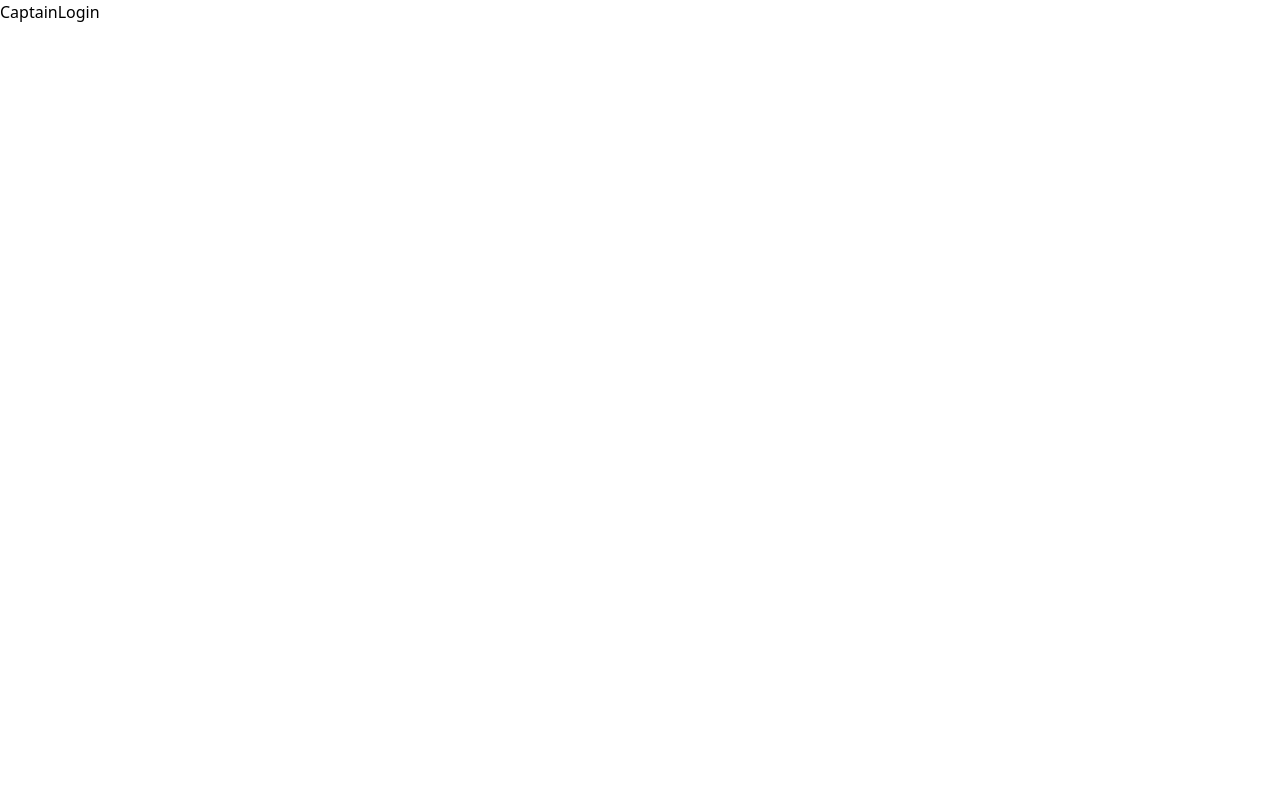
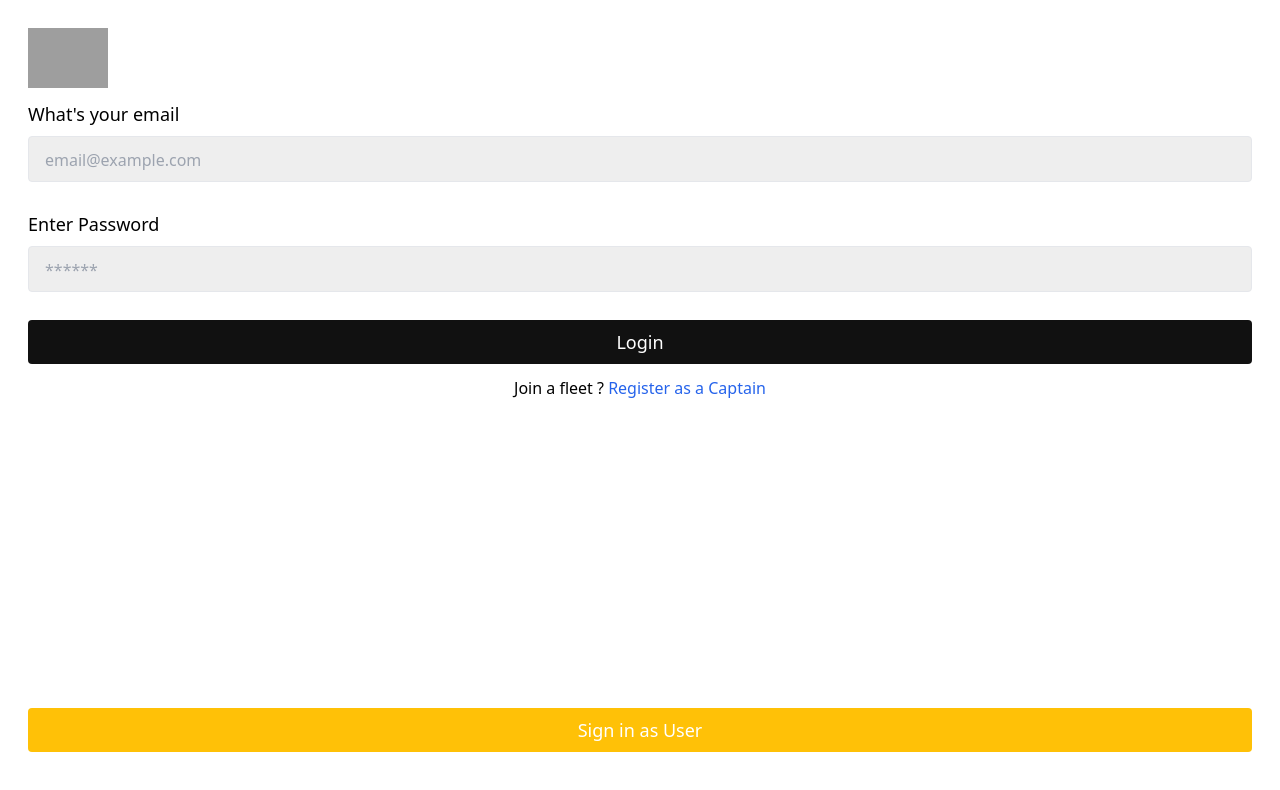
Before and after one commit to SDE-Tarun/uber-clone, a React (Vite) app in the folder frontend/: page /captain-login in a window 1280 px wide. Shown: the top 790 px of the page. Built offline with nearby package versions, Linux system fonts and the light colour scheme; grey boxes are pictures that could not be loaded.

Commit message:
UserLogin and CaptainLogin Page created with two way data binding

```diff
--- a/frontend/src/pages/CaptainLogin.jsx
+++ b/frontend/src/pages/CaptainLogin.jsx
@@ -1,9 +1,73 @@
-import React from 'react'
+import React, { useState } from "react";
+import { Link } from "react-router-dom";
 
 const CaptainLogin = () => {
+  const [email, setemail] = useState('')
+
+  const [password, setpassword] = useState('')
+
+  const [captainData, setCaptainData] = useState({})
+
+  const submitHandler = (e) => {
+    e.preventDefault();
+    // console.log(email, password);
+    setCaptainData({
+      email:email,
+      password:password
+    })
+    // console.log(captainData);
+    setemail('');
+    setpassword('')
+  }
+
   return (
-    <div>CaptainLogin</div>
-  )
-}
+    <div className="p-7 h-screen flex flex-col justify-between">
+      <div>
+      <img className='w-20 mb-3' src="https://www.freeiconspng.com/thumbs/driver-icon/driver-icon-15.png" alt="uber-logo" />
+      <form onSubmit={(e)=>{
+        submitHandler(e);
+      }}
+      action="">
+        <h3 className="text-lg font-medium mb-2">What's your email</h3>
+        <input
 
-export default CaptainLogin
+          value={email}
+
+          onChange={(e)=>{
+            setemail(e.target.value);
+          }}
+
+          className="bg-[#eeeeee] mb-7 rounded px-4 py-2 border w-full text-lg placeholder:text-base"
+          required
+          type="email"
+          name="email"
+          id="email"
+          placeholder="email@example.com"
+        />
+        <h3 className="text-lg font-medium mb-2">Enter Password</h3>
+        <input
+
+          value={password}
+
+          onChange={(e)=>{
+            setpassword(e.target.value);
+          }}
+
+          className="bg-[#eeeeee] mb-7 rounded px-4 py-2 border w-full text-lg placeholder:text-base"
+          type="password"
+          name="password"
+          id="password"
+          placeholder="******"
+        />
+        <button className="bg-[#111] text-white font-medium mb-3 rounded px-4 py-2 w-full text-lg placeholder:text-base">Login</button>
+        <p className="text-center">Join a fleet ? <Link className="text-blue-600" to='/captain-signup'>Register as a Captain</Link></p>
+      </form>
+      </div>
+      <div>
+        <Link to='/login' className="flex items-center justify-center bg-[#FFC107] text-white font-medium mb-5 rounded px-4 py-2 w-full text-lg placeholder:text-base">Sign in as User</Link>
+      </div>
+    </div>
+  );
+};
+
+export default CaptainLogin;
--- a/frontend/src/pages/UserLogin.jsx
+++ b/frontend/src/pages/UserLogin.jsx
@@ -2,13 +2,41 @@
 import { Link } from "react-router-dom";
 
 const UserLogin = () => {
+  const [email, setemail] = useState('')
+
+  const [password, setpassword] = useState('')
+
+  const [userData, setUserData] = useState({})
+
+  const submitHandler = (e) => {
+    e.preventDefault();
+    // console.log(email, password);
+    setUserData({
+      email:email,
+      password:password
+    })
+    // console.log(userData);
+    setemail('');
+    setpassword('')
+  }
+
   return (
     <div className="p-7 h-screen flex flex-col justify-between">
       <div>
-      <img className='w-16 mb-10' src="https://upload.wikimedia.org/wikipedia/commons/thumb/5/58/Uber_logo_2018.svg/2560px-Uber_logo_2018.svg.png" alt="uber-logo" />
-      <form action="">
+      <img className='w-16 mb-3' src="https://png.pngtree.com/png-clipart/20191121/original/pngtree-user-icon-png-image_5097430.jpg" alt="uber-logo" />
+      <form onSubmit={(e)=>{
+        submitHandler(e);
+      }}
+      action="">
         <h3 className="text-lg font-medium mb-2">What's your email</h3>
         <input
+
+          value={email}
+
+          onChange={(e)=>{
+            setemail(e.target.value);
+          }}
+
           className="bg-[#eeeeee] mb-7 rounded px-4 py-2 border w-full text-lg placeholder:text-base"
           required
           type="email"
@@ -18,6 +46,13 @@
         />
         <h3 className="text-lg font-medium mb-2">Enter Password</h3>
         <input
+
+          value={password}
+
+          onChange={(e)=>{
+            setpassword(e.target.value);
+          }}
+
           className="bg-[#eeeeee] mb-7 rounded px-4 py-2 border w-full text-lg placeholder:text-base"
           type="password"
           name="password"
@@ -29,7 +64,7 @@
       </form>
       </div>
       <div>
-        <button className="bg-[#10b461] text-white font-medium mb-7 rounded px-4 py-2 w-full text-lg placeholder:text-base">Sign in as Captain</button>
+        <Link to='/captain-login' className="flex items-center justify-center bg-[#00AA00] text-white font-medium mb-5 rounded px-4 py-2 w-full text-lg placeholder:text-base">Sign in as Captain</Link>
       </div>
     </div>
   );
```
